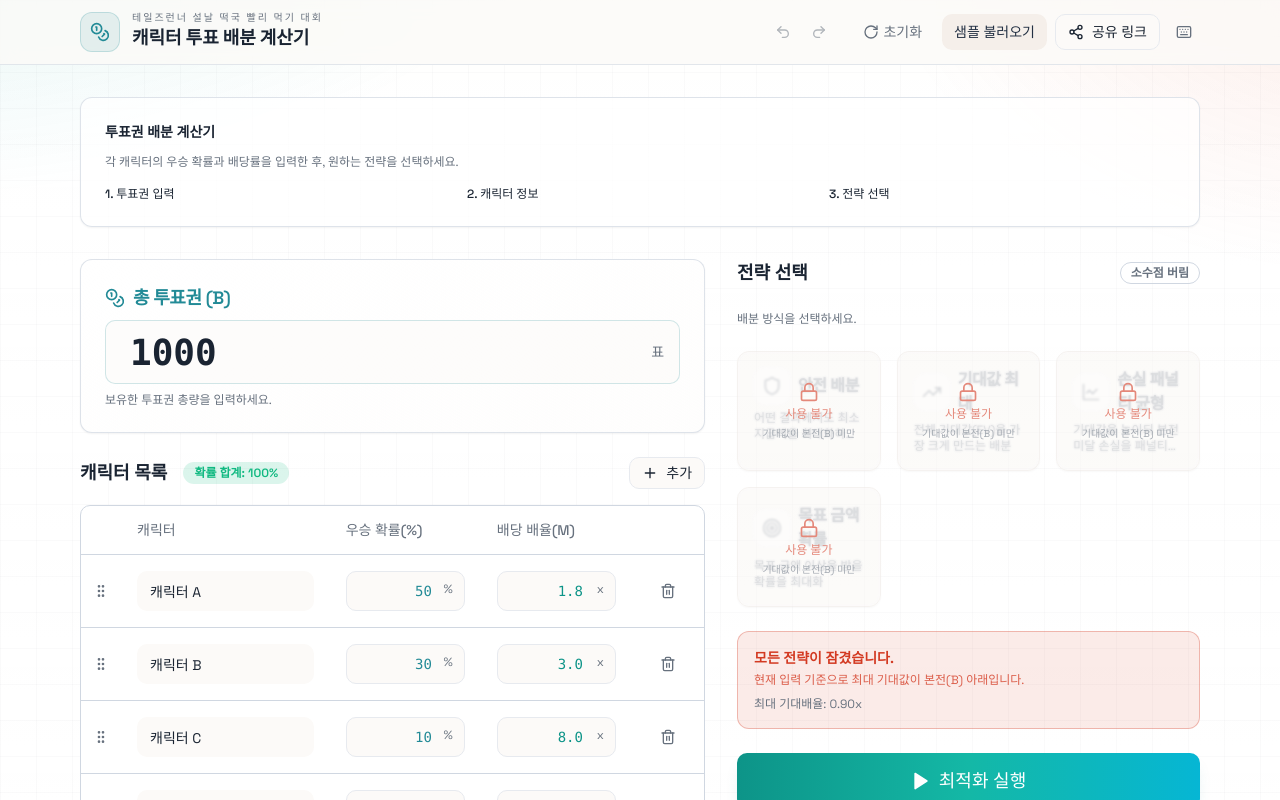
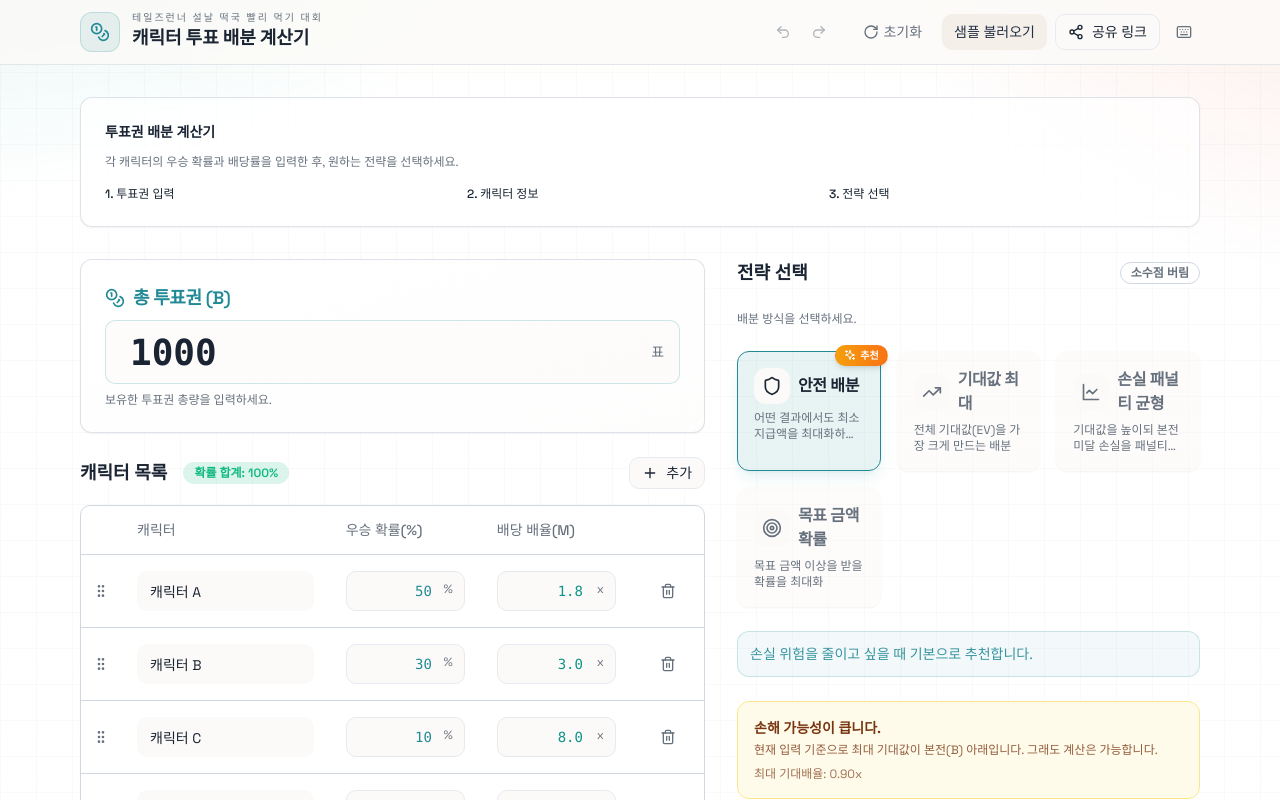
Before and after one commit to ggumtak/MISO, a Next.js app: page / in a window 1280 px wide. Shown: the top 800 px of the page. Built offline with nearby package versions, Linux system fonts and the light colour scheme.

Commit message:
Allow strategies even with expected loss

```diff
--- a/src/components/calculator/ModeSelector.tsx
+++ b/src/components/calculator/ModeSelector.tsx
@@ -3,8 +3,8 @@ import { Card, CardHeader, CardTitle, CardDescription, CardContent } from "@/com
 import { cn } from "@/lib/utils";
 import { Input } from "@/components/ui/input";
 import { OptimizationMode } from "@/types/calculator";
-import { Lock, Sparkles } from "lucide-react";
-import { useMemo, useEffect } from "react";
+import { Sparkles } from "lucide-react";
+import { useMemo } from "react";
 import { Badge } from "@/components/ui/badge";
 
 interface Candidate {
@@ -22,7 +22,7 @@ interface ModeSelectorProps {
     candidates?: Candidate[];
 }
 
-type LockReason = "multipliers" | "expected" | null;
+type RiskReason = "multipliers" | "expected" | null;
 
 // Return null if inputs are incomplete to avoid sticky locks while editing.
 const getMaxExpectedRatio = (candidates: Candidate[]): number | null => {
@@ -49,52 +49,38 @@ export function ModeSelector({
 }: ModeSelectorProps) {
     const activeStrategy = STRATEGIES.find((s) => s.id === selectedMode) || STRATEGIES[0];
 
-    // 기댓값이 음수인 모드 잠금 여부 계산
-    const { lockedModes, lockReason, maxExpectedRatio } = useMemo(() => {
-        const locked = new Set<OptimizationMode>();
+    // 기대값 손해 위험 안내 (잠금은 하지 않음)
+    const { riskReason, maxExpectedRatio } = useMemo(() => {
         if (!budget || budget <= 0 || !candidates || candidates.length === 0) {
-            return { lockedModes: locked, lockReason: null as LockReason, maxExpectedRatio: null as number | null };
+            return { riskReason: null as RiskReason, maxExpectedRatio: null as number | null };
         }
 
         const maxRatio = getMaxExpectedRatio(candidates);
         if (maxRatio === null) {
-            return { lockedModes: locked, lockReason: null as LockReason, maxExpectedRatio: null };
+            return { riskReason: null as RiskReason, maxExpectedRatio: null };
         }
 
         // 모든 후보의 배당이 1 미만인 경우 = 어떤 모드든 손해
         const allMultipliersLessThanOne = candidates.every((c) => c.m < 1);
         if (allMultipliersLessThanOne) {
-            STRATEGIES.forEach((s) => locked.add(s.id));
-            return { lockedModes: locked, lockReason: "multipliers", maxExpectedRatio: maxRatio };
+            return { riskReason: "multipliers", maxExpectedRatio: maxRatio };
         }
 
-        // 기댓값 기반 잠금 (이론적 최대 EV < budget이면 손해)
+        // 기댓값 기반 경고 (이론적 최대 EV < budget이면 손해)
         if (maxRatio < 1) {
-            // 모든 모드가 손해이므로 전부 잠금
-            STRATEGIES.forEach((s) => locked.add(s.id));
-            return { lockedModes: locked, lockReason: "expected", maxExpectedRatio: maxRatio };
+            return { riskReason: "expected", maxExpectedRatio: maxRatio };
         }
 
-        return { lockedModes: locked, lockReason: null, maxExpectedRatio: maxRatio };
+        return { riskReason: null, maxExpectedRatio: maxRatio };
     }, [budget, candidates]);
 
-    // 추천 모드 계산 (잠기지 않은 모드 중 우선순위가 가장 높은 것)
-    const recommendedMode = useMemo(() => {
-        const availableStrategies = STRATEGIES.filter((s) => !lockedModes.has(s.id));
-        if (availableStrategies.length === 0) return null;
-
-        // recommendPriority가 가장 낮은 (우선순위 높은) 전략 선택
-        return availableStrategies.reduce((best, current) =>
-            current.recommendPriority < best.recommendPriority ? current : best
-        );
-    }, [lockedModes]);
-
-    // 현재 선택된 모드가 잠겼거나, 초기 상태일 때 추천 모드로 자동 전환
-    useEffect(() => {
-        if (recommendedMode && lockedModes.has(selectedMode)) {
-            onSelectMode(recommendedMode.id);
-        }
-    }, [lockedModes, recommendedMode, selectedMode, onSelectMode]);
+    // 추천 모드 계산 (우선순위가 가장 높은 전략)
+    const recommendedMode =
+        STRATEGIES.length === 0
+            ? null
+            : STRATEGIES.reduce((best, current) =>
+                current.recommendPriority < best.recommendPriority ? current : best
+            );
 
     const handleParamChange = (key: string, value: number) => {
         onUpdateParams({
@@ -109,49 +95,34 @@ export function ModeSelector({
         return value.toString();
     };
 
-    const lockDetail =
-        lockReason === "multipliers"
-            ? "배당률이 모두 1배 미만"
-            : lockReason === "expected"
-                ? "기대값이 본전(B) 미만"
-                : "사용 불가";
-
-    const lockSummary =
-        lockReason === "multipliers"
-            ? "배당률이 모두 1배 미만이라 어떤 전략을 써도 손해입니다."
-            : lockReason === "expected"
-                ? "현재 입력 기준으로 최대 기대값이 본전(B) 아래입니다."
-                : "현재 입력으로는 손해가 예상됩니다.";
+    const riskSummary =
+        riskReason === "multipliers"
+            ? "배당률이 모두 1배 미만이라 어떤 배분을 해도 기대값이 줄어듭니다."
+            : riskReason === "expected"
+                ? "현재 입력 기준으로 최대 기대값이 본전(B) 아래입니다. 그래도 계산은 가능합니다."
+                : "";
 
     return (
         <div className="space-y-6">
             <div className="grid grid-cols-1 md:grid-cols-2 lg:grid-cols-3 gap-4">
                 {STRATEGIES.map((strategy) => {
                     const isSelected = selectedMode === strategy.id;
-                    const isLocked = lockedModes.has(strategy.id);
                     const isRecommended = recommendedMode?.id === strategy.id;
                     const Icon = strategy.icon;
 
                     return (
                         <Card
                             key={strategy.id}
-                            onClick={() => {
-                                if (!isLocked) {
-                                    onSelectMode(strategy.id);
-                                }
-                            }}
+                            onClick={() => onSelectMode(strategy.id)}
                             className={cn(
-                                "transition-all relative",
-                                isLocked
-                                    ? "cursor-not-allowed opacity-60 bg-muted/30 border-muted"
-                                    : "cursor-pointer hover:scale-[1.02] active:scale-[0.98]",
-                                isSelected && !isLocked
+                                "transition-all relative cursor-pointer hover:scale-[1.02] active:scale-[0.98]",
+                                isSelected
                                     ? "border-primary bg-primary/10 shadow-lg shadow-primary/10"
-                                    : !isLocked && "hover:bg-muted/50 border-transparent bg-secondary/20"
+                                    : "hover:bg-muted/50 border-transparent bg-secondary/20"
                             )}
                         >
                             {/* 추천 뱃지 */}
-                            {isRecommended && !isLocked && (
+                            {isRecommended && (
                                 <div className="absolute -top-2 -right-2 z-20">
                                     <Badge className="bg-gradient-to-r from-amber-500 to-orange-500 text-white text-[10px] px-2 py-0.5 shadow-md">
                                         <Sparkles className="w-3 h-3 mr-1" />
@@ -159,31 +130,17 @@ export function ModeSelector({
                                     </Badge>
                                 </div>
                             )}
-
-                            {isLocked && (
-                                <div className="absolute inset-0 flex items-center justify-center bg-background/60 backdrop-blur-[1px] rounded-lg z-10">
-                                    <div className="flex flex-col items-center gap-1 text-center px-3">
-                                        <Lock className="w-5 h-5 text-destructive" />
-                                        <span className="text-xs text-destructive font-medium">
-                                            사용 불가
-                                        </span>
-                                        <span className="text-[10px] text-muted-foreground">
-                                            {lockDetail}
-                                        </span>
-                                    </div>
-                                </div>
-                            )}
                             <CardHeader className="p-4">
                                 <CardTitle className="text-base flex items-center gap-2">
                                     <div
                                         className={cn(
                                             "p-2 rounded-lg bg-background",
-                                            isSelected && !isLocked ? strategy.color : "text-muted-foreground"
+                                            isSelected ? strategy.color : "text-muted-foreground"
                                         )}
                                     >
                                         <Icon className="w-5 h-5" />
                                     </div>
-                                    <span className={isSelected && !isLocked ? "text-foreground" : "text-muted-foreground"}>
+                                    <span className={isSelected ? "text-foreground" : "text-muted-foreground"}>
                                         {strategy.title}
                                     </span>
                                 </CardTitle>
@@ -197,13 +154,13 @@ export function ModeSelector({
             </div>
 
             {/* 선택된 전략의 팁 표시 */}
-            {activeStrategy && !lockedModes.has(activeStrategy.id) && (
+            {activeStrategy && (
                 <div className="rounded-lg border border-primary/20 bg-primary/5 p-3 text-sm">
                     <p className="text-primary/90">{activeStrategy.tip}</p>
                 </div>
             )}
 
-            {activeStrategy.params.length > 0 && !lockedModes.has(activeStrategy.id) && (
+            {activeStrategy.params.length > 0 && (
                 <Card className="bg-muted/30 border-dashed">
                     <CardHeader className="pb-2">
                         <CardTitle className="text-sm uppercase tracking-wider text-muted-foreground">
@@ -261,12 +218,12 @@ export function ModeSelector({
                 </Card>
             )}
 
-            {lockedModes.size > 0 && lockedModes.size === STRATEGIES.length && (
-                <div className="rounded-lg border border-destructive/30 bg-destructive/10 p-4 text-sm text-destructive">
-                    <p className="font-semibold">모든 전략이 잠겼습니다.</p>
-                    <p className="text-xs mt-1 text-destructive/80">{lockSummary}</p>
+            {riskReason && (
+                <div className="rounded-lg border border-amber-200 bg-amber-50 p-4 text-sm text-amber-900">
+                    <p className="font-semibold">손해 가능성이 큽니다.</p>
+                    <p className="text-xs mt-1 text-amber-900/80">{riskSummary}</p>
                     {maxExpectedRatio !== null && (
-                        <p className="text-xs mt-2 text-muted-foreground">
+                        <p className="text-xs mt-2 text-amber-900/70">
                             최대 기대배율: {maxExpectedRatio.toFixed(2)}x
                         </p>
                     )}
```
